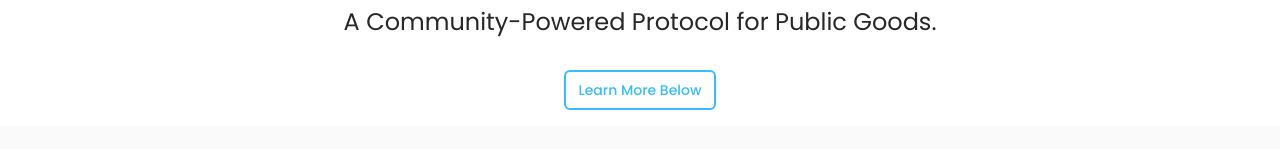
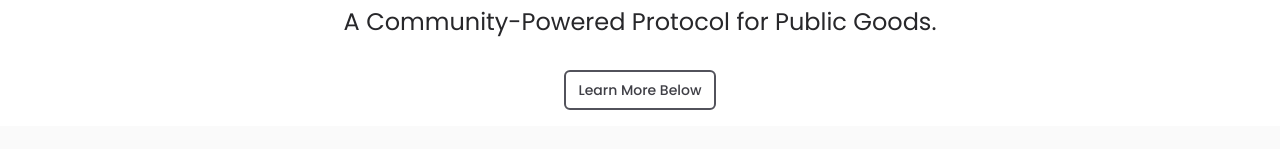
Before and after one commit to tools-for-the-commons/landingpage_tftc, a Nuxt app: page / in a window 1280 px wide. Shown: the part 733-882 px from the top of the page. Built offline with nearby package versions, Linux system fonts and the light colour scheme.

Commit message:
feat: update "Learn More Below" button color

```diff
--- a/components/pages/index/hero.vue
+++ b/components/pages/index/hero.vue
@@ -33,7 +33,7 @@ const mutedVideo = ref(true);
       A Community-Powered Protocol for Public Goods.
     </h2>
     <button
-      class="mt-4 py-2 px-3 text-sm font-medium text-sky-400 border-2 border-sky-400 rounded-md pointer-events-none select-none"
+      class="mt-4 py-2 px-3 text-sm font-medium text-zinc-700 border-2 border-zinc-600 rounded-md pointer-events-none select-none"
     >
       Learn More Below
     </button>
```
